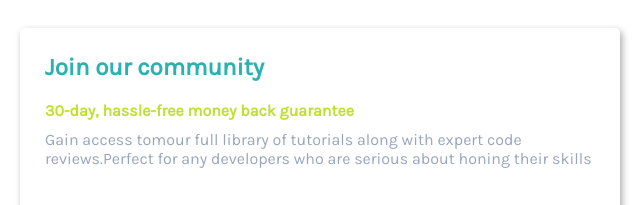
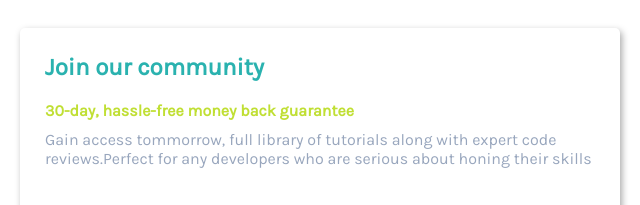
Before and after one commit to AmanPawar26/pricing-card-frontend-mentor-challenge, a plain HTML site: page index.html in a window 1280 px wide. Shown: the top 205 px of the page, 8-648 px from the left. Drawn offline with Linux system fonts and the light colour scheme.

Commit message:
Update index.html

```diff
--- a/index.html
+++ b/index.html
@@ -9,7 +9,7 @@
 <div id = "top-section">
     <h2>Join our community</h2>
     <h4>30-day, hassle-free money back guarantee</h4>
-    <p>Gain access tomour full library of tutorials along with expert code reviews.Perfect for any developers who are serious about honing their skills</p>
+    <p>Gain access tommorrow, full library of tutorials along with expert code reviews.Perfect for any developers who are serious about honing their skills</p>
 </div>
 
 <div id ="bottom-section">
```
